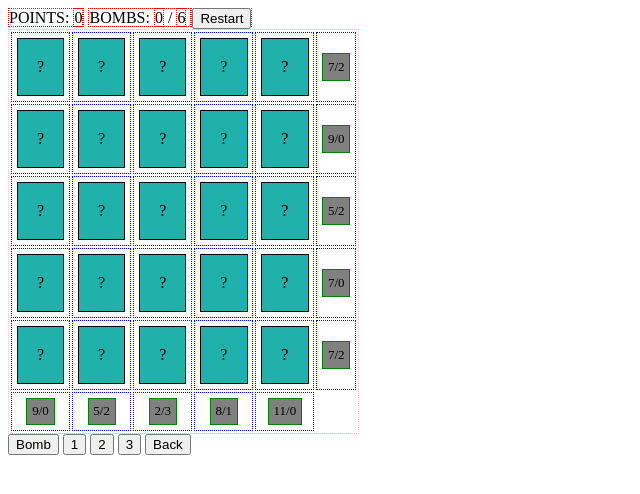
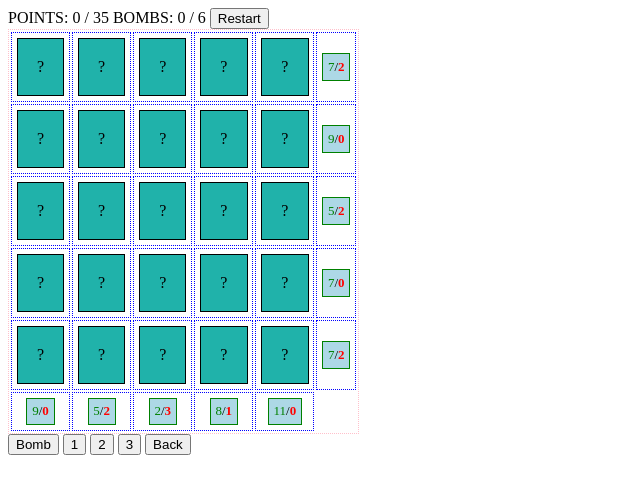
Before and after one commit to kkalorro/bombflip, a plain HTML site: page index.html in a window 1280 px wide. Shown: the whole page, without its empty margins (0-640 px from the left). Drawn offline with Linux system fonts and the light colour scheme.

Commit message:
Implemented Points available and winning condition functionality.

```diff
--- a/css/style.css
+++ b/css/style.css
@@ -3,7 +3,7 @@ div {
 }
 
 span {
-    border: 1px dotted red;
+
 }
 
 table {
@@ -25,7 +25,7 @@ td {
 }
 
 .revealed-points {
-    background-color: green;
+    background-color: forestgreen;
 }
 
 .revealed-bomb {
@@ -35,14 +35,20 @@ td {
 .hint {
     margin: .3rem;
     padding: .3rem;
-    background-color: grey;
+    background-color: lightblue;
     border: 1px solid green;
     display: inline-block;
     font-size: small;
 }
 
-.selected {
-    background-color: lightsalmon;
+.points {
+    color: green;
+
+}
+
+.bombs {
+    color: red;
+    font-weight: bold;
 }
 
 .total-points {
--- a/index.html
+++ b/index.html
@@ -8,7 +8,10 @@
 </head>
 <body>
     <div>
-        <span>POINTS: <span id="score">0</span></span>
+        <span>POINTS:
+            <span id="score">0</span></span>
+            /
+            <span id="winning-score">0</span>
         <span>BOMBS:
             <span id="bombs-guessed">0</span>
             /
--- a/js/generate.js
+++ b/js/generate.js
@@ -14,6 +14,8 @@ const selectPlayspace = document.getElementById('playspace');
 const selectRestart = document.getElementById('restart');
 // Select Score
 const selectScore = document.getElementById('score');
+// Select Winning Score
+const selectWinningScore = document.getElementById('winning-score');
 // Select Bombs Guessed
 const selectBombsGuessed = document.getElementById('bombs-guessed');
 // Select Bombs Total
@@ -31,6 +33,8 @@ const rowHints = [];
 const colHints = [];
 // Array containing IDs of Hints
 const hints = [];
+// Winning score
+let winningScore = 0;
 
 ///////////////
 // Functions //
@@ -157,6 +161,8 @@ function populategrid(array) {
 // y=4: [20 21 22 23 24]
 // Key variables: array = grid, rows = rowHints, cols = colHints, maxSize = gridSize
 function getHints(array, rows, cols, maxSize) {
+    // Reset winning condition
+    winningScore = 0;
     const maxY = maxSize;
     const maxX = maxSize;
     cleanArray(rows);
@@ -172,6 +178,8 @@ function getHints(array, rows, cols, maxSize) {
                 // If value is not 0 count up Points
                 if (value != 0) {
                     points += value;
+                    // Inserting Winning Condition
+                    winningScore += value;
                 // Else count up Bombs
                 } else {
                     bombs++;
@@ -203,6 +211,8 @@ function getHints(array, rows, cols, maxSize) {
         cols.push([points, bombs]);
     }
     getHintIDs(grid, hints);
+    // Visually update the Winning Score
+    selectWinningScore.textContent = winningScore;
 }
 
 // Get IDs of hints
@@ -254,6 +264,18 @@ function resetBombCount(array) {
     selectBombCount.textContent = bombCount;
 }
 
+function getWinningCondition() {
+    winningScore = 0;
+    for (let i = 0; i < grid.length; i++) {
+        const val = getValueById(grid, i);
+        // if (val != NaN) {
+            console.log(val);
+            // winningScore += val;
+        // }
+    }
+    selectWinningScore.textContent = winningScore;
+}
+
 // Convert grid into HTML and display
 function displayAnswer(array) {
 // X) Display grid in HTML
@@ -292,12 +314,12 @@ function displayAnswer(array) {
             rowLength++;
         // Else If at end of row add span hint /tr and reset rowLength
         } else if (rowLength === gridSize) {
-            html += `<td><span id="id${array[i].id}" class="hint">${getKeyValueByID(array, i, 'points')}/${getKeyValueByID(array, i, 'bombs')}</span></td></tr>`;
+            html += `<td><span id="id${array[i].id}" class="hint"><span class="points">${getKeyValueByID(array, i, 'points')}</span>/<span class="bombs">${getKeyValueByID(array, i, 'bombs')}</span></span></td></tr>`;
             rowLength = 0;
         // Else If last row add span hint then count up rowLength
         // Last row is: loop + gridSize equal or bigger than array length
         } else if (i + gridSize >= array.length) {
-            html += `<td><span id="id${array[i].id}" class="hint">${getKeyValueByID(array, i, 'points')}/${getKeyValueByID(array, i, 'bombs')}</span></td>`;
+            html += `<td><span id="id${array[i].id}" class="hint"><span class="points">${getKeyValueByID(array, i, 'points')}</span>/<span class="bombs">${getKeyValueByID(array, i, 'bombs')}</span></span></td>`;
             rowLength++;
         }
     };
@@ -311,6 +333,7 @@ function startGame() {
     populategrid(grid);
     resetBombCount(grid);
     displayAnswer(grid);
+    // getWinningCondition();
 }
 
 /////////
@@ -327,18 +350,23 @@ selectPlayspace.addEventListener('click', (e) => {
         const targ = e.target;
         if (targ.className === 'card') {
             const revealedValue = getValueById(grid, targ.id.split('id')[1]);
-            console.log(revealedValue);
+            // console.log(revealedValue);
             targ.textContent = revealedValue;
             // If revealed card is a bomb (zero) then color card red then end game
             if (revealedValue === 0) {
                 targ.classList.add('revealed-bomb');
                 alert('Gameover!');
                 gameover = true;
-            // else if revealed card is not a bomb then award points
+            // Else if revealed card is not a bomb then award points
             } else {
                 targ.classList.add('revealed-points');
                 score += revealedValue
                 selectScore.textContent = score;
+                // Check score to see if player won
+                if (score === winningScore) {
+                    alert('You win!');
+                    gameover = true;
+                }
             }
 
         }
```
